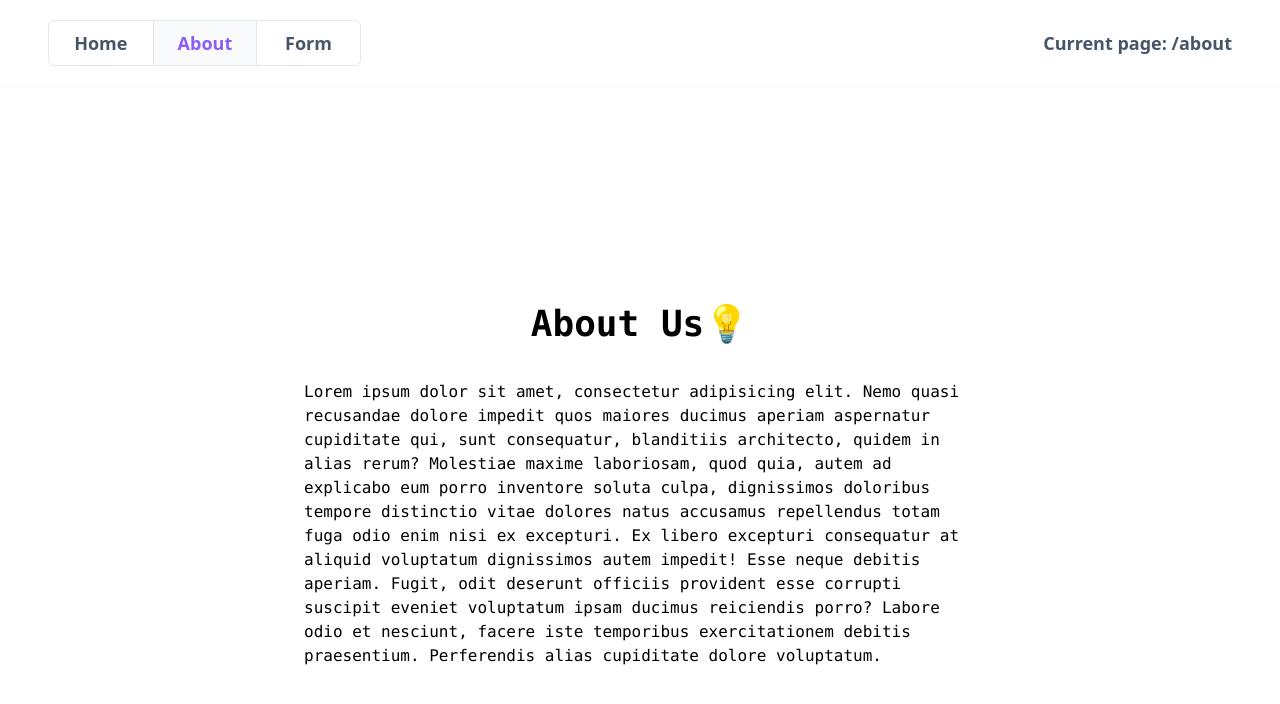
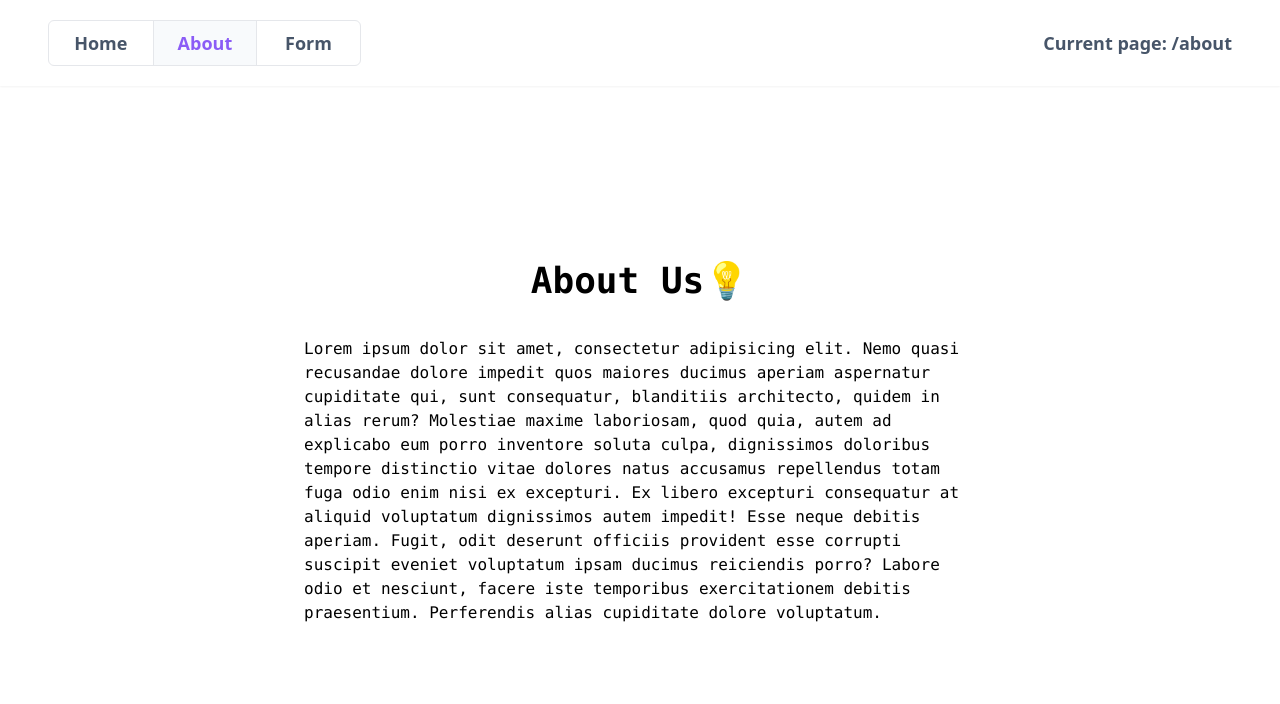
Before and after one commit to sodapng/github-app, a React (Vite) app: page /about in a window 1280 px wide. Shown: the top 704 px of the page. Built offline with nearby package versions, Linux system fonts and the light colour scheme.

Commit message:
styles: grid

```diff
--- a/src/components/Card/Card.tsx
+++ b/src/components/Card/Card.tsx
@@ -11,7 +11,7 @@ export function Card({ image, name, onClick }: CardProperties) {
     <div
       data-testid={name}
       onClick={onClick}
-      className='flex max-w-[310px] cursor-pointer flex-col gap-2 rounded-lg border p-2 shadow-md shadow-violet-100 hover:border-violet-500 hover:ring hover:ring-violet-300 hover:ring-offset-1'
+      className='flex cursor-pointer flex-col gap-2 justify-self-center rounded-lg border p-2 shadow-md shadow-violet-100 hover:border-violet-500 hover:ring hover:ring-violet-300 hover:ring-offset-1'
     >
       <div className='h-36 overflow-hidden rounded-md'>
         <img
--- a/src/components/Layout.tsx
+++ b/src/components/Layout.tsx
@@ -11,7 +11,7 @@ export function Layout() {
   const location = useLocation()
 
   return (
-    <div className='relative min-h-screen'>
+    <div className='relative flex min-h-screen flex-col'>
       <div className='sticky top-0 z-50 w-full'>
         <header className='mx-auto flex items-center justify-between bg-white px-12 py-5 text-lg font-semibold text-slate-600 shadow-sm'>
           <nav className='grid grid-cols-3 divide-x rounded-md border text-center'>
--- a/src/pages/About.tsx
+++ b/src/pages/About.tsx
@@ -1,6 +1,6 @@
 export function About() {
   return (
-    <div className='mx-auto flex min-h-screen flex-auto flex-col items-center justify-center space-y-9 px-12 font-mono'>
+    <div className='mx-auto flex w-full flex-auto flex-col items-center justify-center space-y-9 px-12 font-mono'>
       <h1 className='text-4xl font-bold'>About Us💡</h1>
       <p className='max-w-2xl'>
         Lorem ipsum dolor sit amet, consectetur adipisicing elit. Nemo quasi recusandae dolore
--- a/src/pages/Form/Form.tsx
+++ b/src/pages/Form/Form.tsx
@@ -52,7 +52,7 @@ export function Form() {
   }
 
   return (
-    <div className='mx-auto px-12'>
+    <div className='mx-auto w-full flex-auto px-12'>
       <ToastContainer />
       <div className='mx-auto my-4 w-1/3'>
         <form
--- a/src/pages/Main.tsx
+++ b/src/pages/Main.tsx
@@ -29,13 +29,13 @@ export function Main() {
 
   return (
     <Fragment>
-      <div className='mx-auto my-4 min-h-screen px-12 text-slate-600'>
+      <div className='mx-auto my-4 w-full flex-auto px-12 text-slate-600'>
         <Search
           value={query}
           onChange={setQuery}
           onKeyDown={handleKeyDown}
         />
-        <div className='flex flex-wrap gap-5'>
+        <div className='grid grid-cols-4 gap-5'>
           {isLoading ? (
             <Loader />
           ) : (
--- a/src/pages/NotFound.tsx
+++ b/src/pages/NotFound.tsx
@@ -1,6 +1,6 @@
 export function NotFound() {
   return (
-    <div className='mx-auto flex min-h-screen flex-auto flex-col items-center justify-center space-y-10 px-12 font-mono'>
+    <div className='mx-auto flex w-full flex-auto flex-col items-center justify-center space-y-10 px-12 font-mono'>
       <h1 className='text-9xl font-bold'>Oops🔥</h1>
       <div className='flex flex-col items-center justify-center'>
         <p className='text-xl'>Sorry, an unexpected error has occurred.</p>
```
